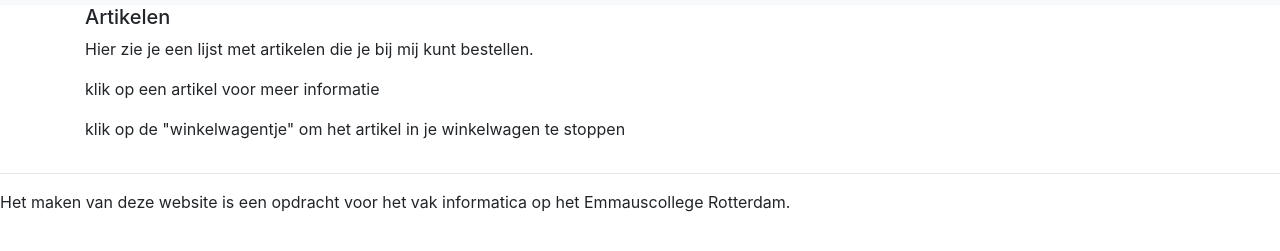
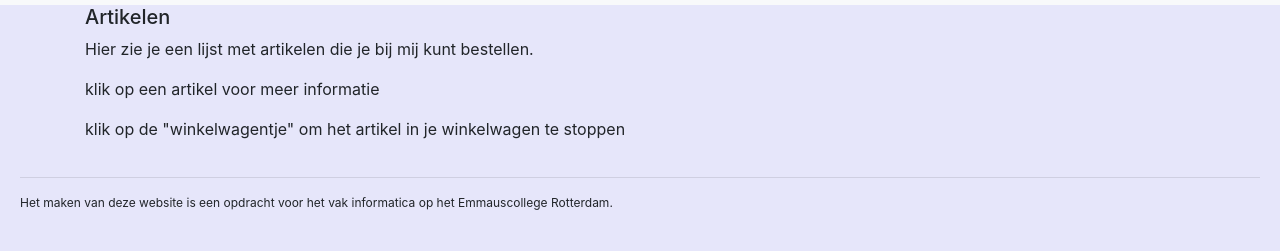
Before and after one commit to emmaus-5v/webshop-5vc-divya-bente, a website: page web/index.html in a window 1280 px wide. Shown: the part 51-302 px from the top of the page. Drawn offline with nearby package versions, Linux system fonts and the light colour scheme; no server answers.

Commit message:
ahctergrondkleur verandert
Signed-off-by: DivyaRag <112472@emmauscollege.nl>

```diff
--- a/web/css/style.css
+++ b/web/css/style.css
@@ -1,6 +1,7 @@
 /* all pages */
 
-background-color:99­FF­FF;
+body {background-color:lavender;
+}
 
 footer {
   margin: 20px;
```
